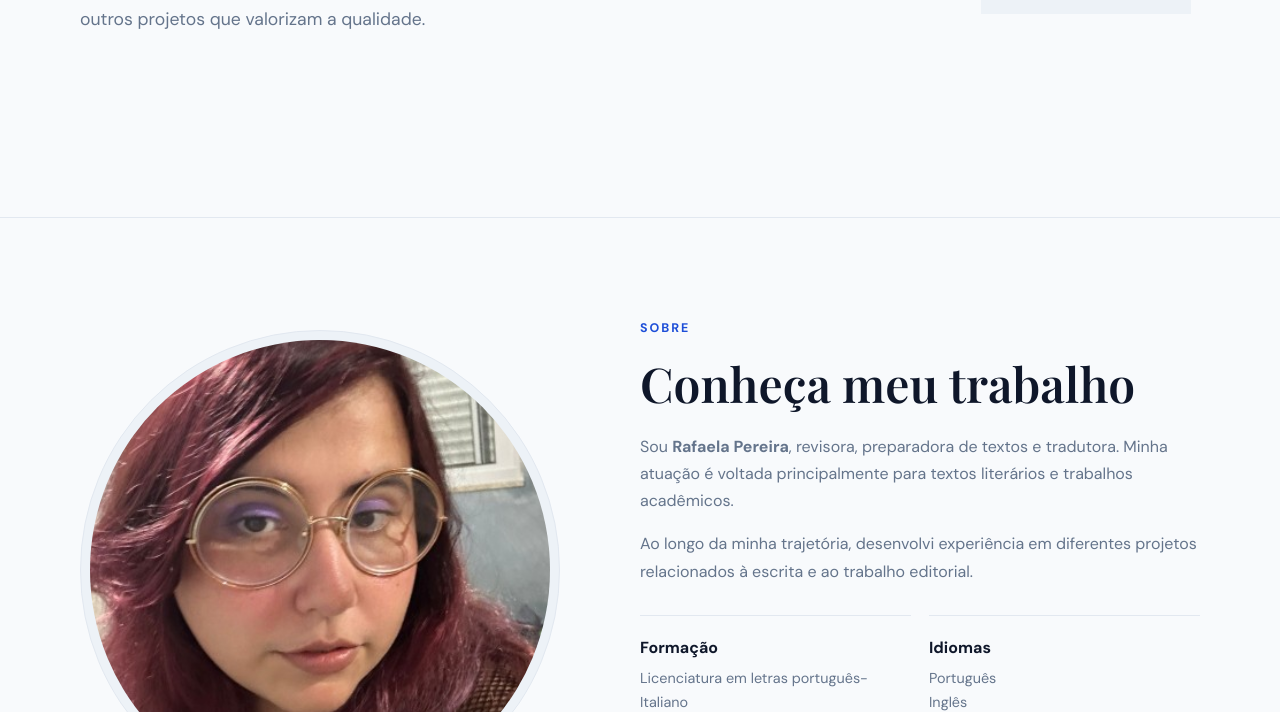
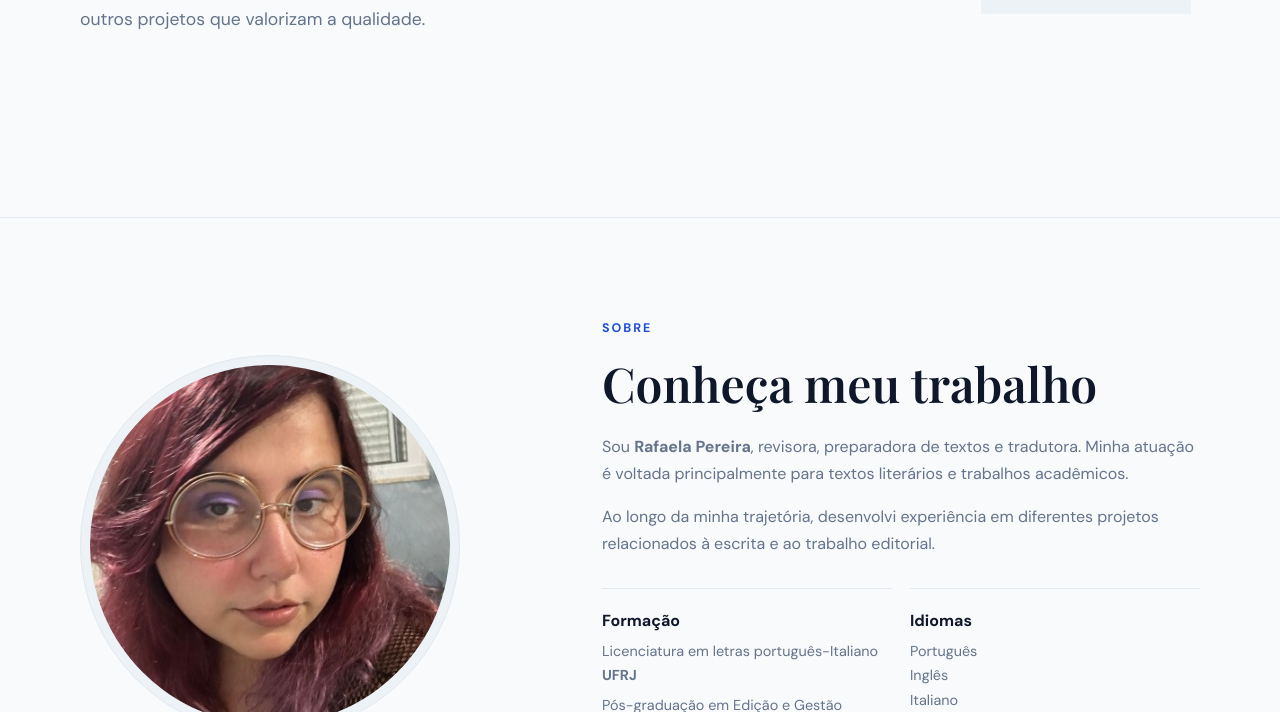
Before and after one commit to revisorarafaela/Site, a plain HTML site: page index.html in a window 1280 px wide. Shown: the part 583-1295 px from the top of the page. Drawn offline with nearby package versions, Linux system fonts and the light colour scheme.

Commit message:
Update style.css

```diff
--- a/style.css
+++ b/style.css
@@ -97,8 +97,8 @@ a {
 /* General */
 
 .round-image {
-  width: 460px;
-  height: 460px;
+  width: 360px;
+  height: 360px;
   border-radius: 50%;
   object-fit: cover;
 }
@@ -235,8 +235,8 @@ p {
 }
 
 .photo-placeholder {
-    height: 480px;
-    width: 480px;
+    height: 380px;
+    width: 380px;
     border-radius: 50%;
     display: flex;
     align-items: center;
```
